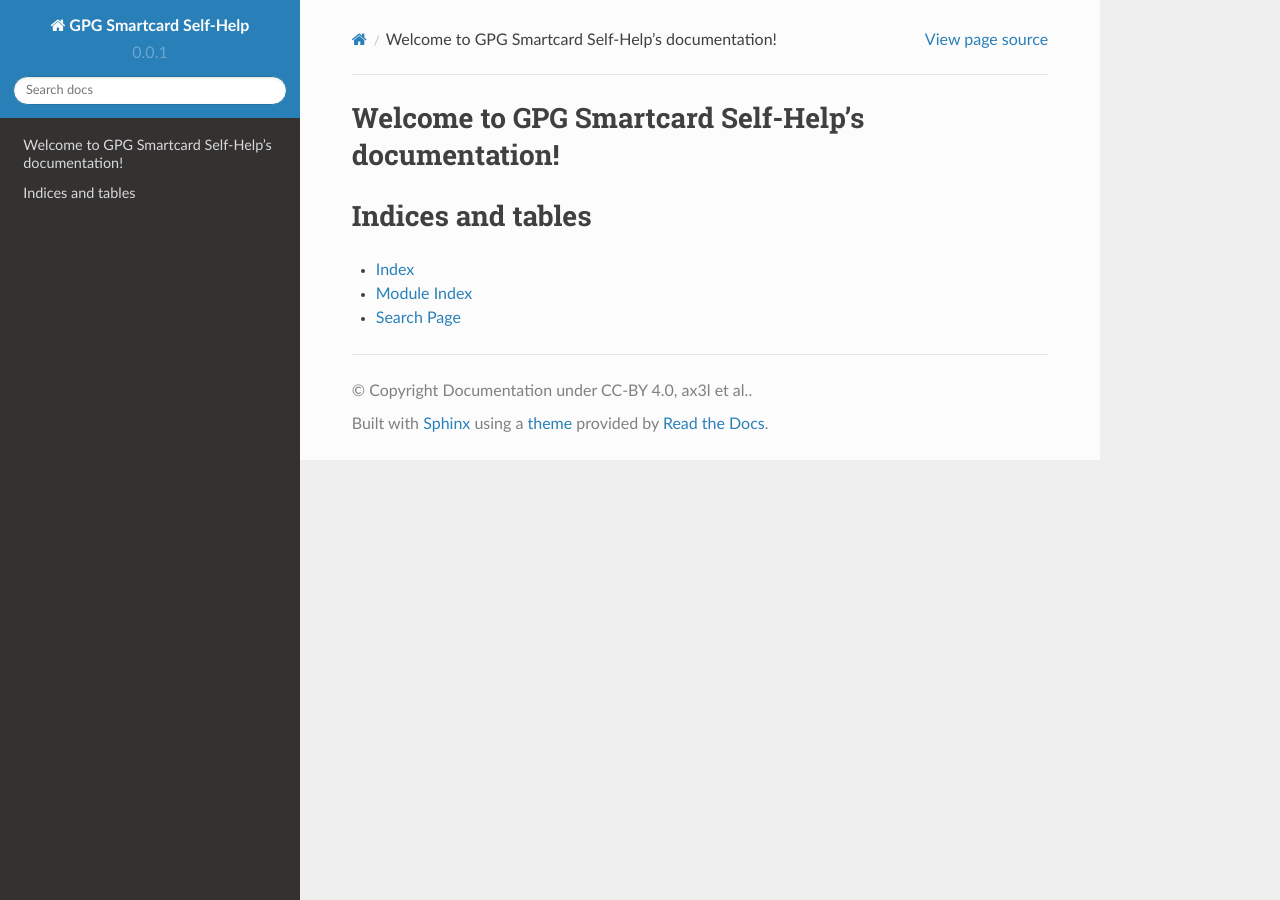
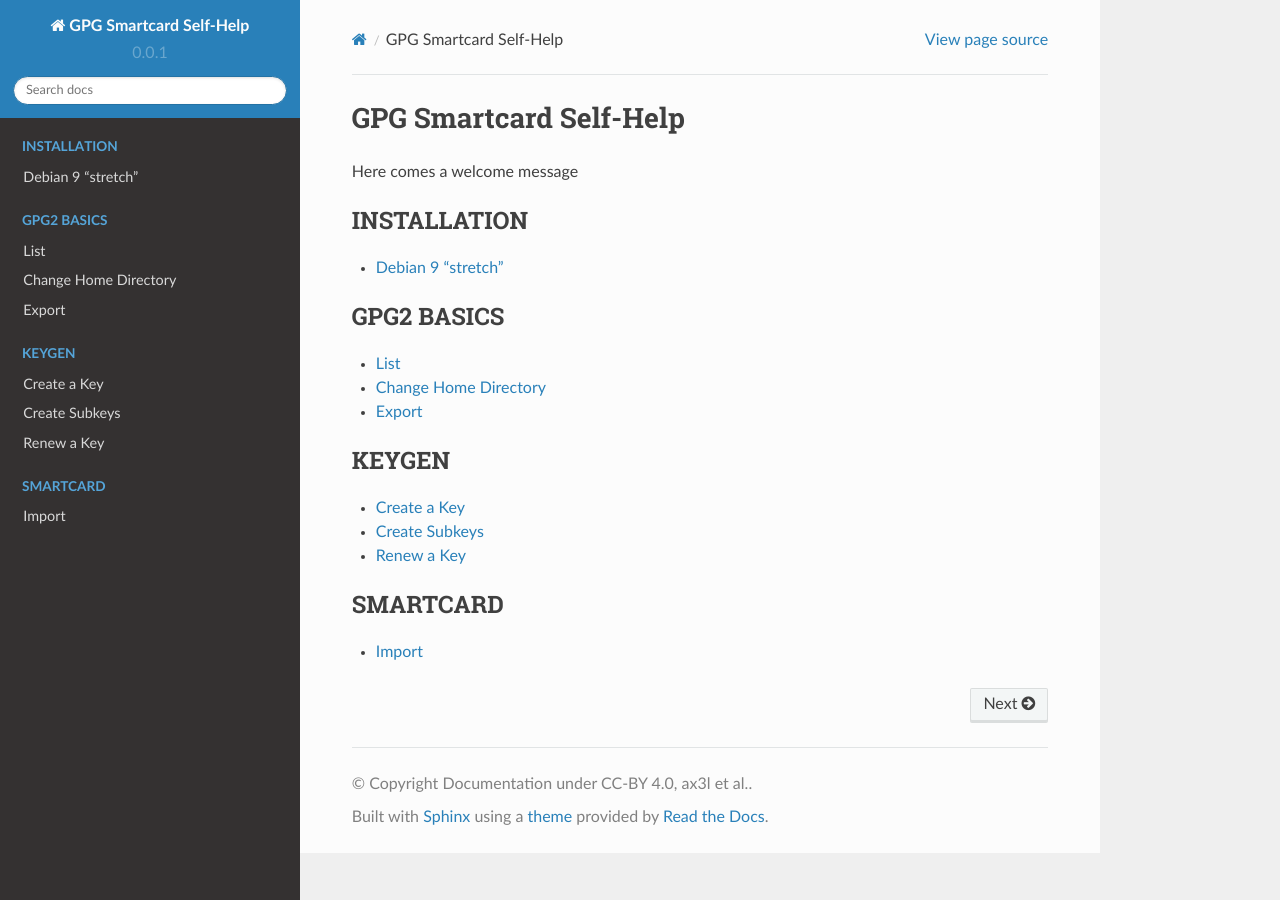
Before and after one commit to ax3l/gpg_smartcard, a Sphinx documentation site: the page built from source/index.rst, in a window 1280 px wide. Built offline with Sphinx 7.4.7 and the Read the Docs theme 2.0.0, drawn with Linux system fonts in a browser that asks for light colours.

Commit message:
Add Structure

```diff
--- a/source/index.rst
+++ b/source/index.rst
@@ -1,20 +1,56 @@
-.. GPG Smartcard Self-Help documentation master file, created by
-   sphinx-quickstart on Sat Oct 21 10:53:03 2017.
-   You can adapt this file completely to your liking, but it should at least
-   contain the root `toctree` directive.
+GPG Smartcard Self-Help
+-----------------------
 
-Welcome to GPG Smartcard Self-Help's documentation!
-===================================================
+Here comes a welcome message
+
+.. only:: latex
+
+   ************
+   Installation
+   ************
 
 .. toctree::
-   :maxdepth: 2
-   :caption: Contents:
+   :caption: INSTALLATION
+   :maxdepth: 1
 
+   install/debian
 
+.. only:: latex
 
-Indices and tables
-==================
+   ***********
+   GPG2 Basics
+   ***********
 
-* :ref:`genindex`
-* :ref:`modindex`
-* :ref:`search`
+.. toctree::
+   :caption: GPG2 BASICS
+   :maxdepth: 1
+
+   gpg2/list
+   gpg2/home
+   gpg2/export
+
+.. only:: latex
+
+   ******
+   Keygen
+   ******
+
+.. toctree::
+   :caption: KEYGEN
+   :maxdepth: 1
+
+   keygen/new
+   keygen/subkeys
+   keygen/renew
+
+.. only:: latex
+
+   *********
+   Smartcard
+   *********
+
+.. toctree::
+   :caption: SMARTCARD
+   :maxdepth: 1
+
+   smartcard/import
--- /dev/null
+++ b/source/smartcard/import.rst
@@ -0,0 +1,10 @@
+.. _smartcard-import:
+
+Import
+======
+
+Full key to stub key...
+
+.. code:: bash
+
+   gpg2 -- ...
```
Also changed, not shown: README.md (added, +19 -0 lines), source/gpg2/export.rst (added, +21 -0 lines), source/gpg2/home.rst (added, +10 -0 lines), source/gpg2/list.rst (added, +11 -0 lines), source/install/debian.rst (added, +23 -0 lines), source/keygen/new.rst (added, +10 -0 lines), source/keygen/renew.rst (added, +17 -0 lines), source/keygen/subkeys.rst (added, +10 -0 lines), 1 other file.
